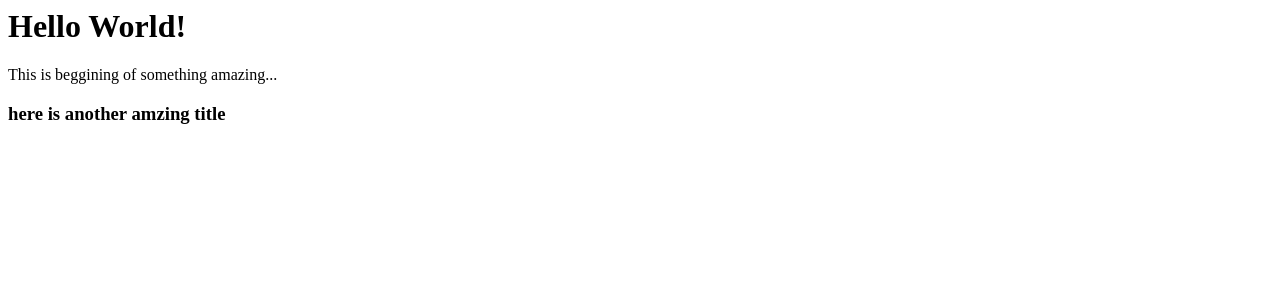
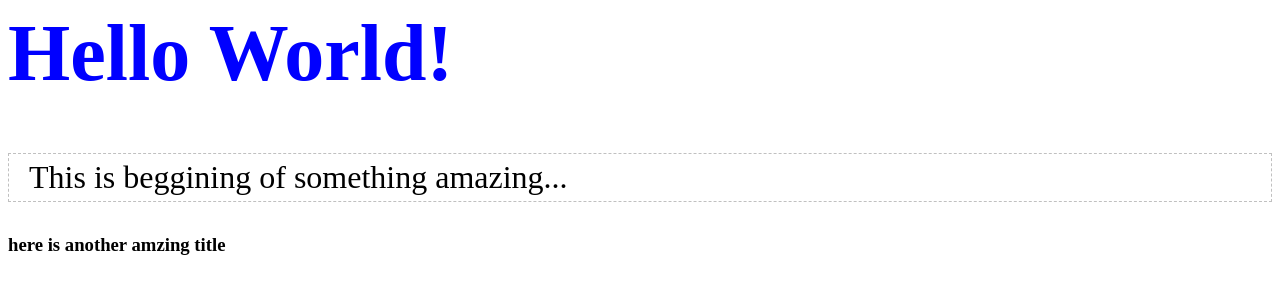
Before and after one commit to fazthepersian/Wendy_Bites, a plain HTML site: page index.html in a window 1280 px wide. Drawn offline with Linux system fonts and the light colour scheme.

Commit message:
coupony paragraphs

```diff
--- /dev/null
+++ b/css/wendy.css
@@ -0,0 +1,11 @@
+h1 {
+  color: blue;
+  font-weight: bold;
+  font-size: 5em;
+}
+
+p {
+  font-size: 2em;
+  border: 1px dashed #c0c0c0;
+  padding: 5px 0 5px 20px;
+}
--- a/index.html
+++ b/index.html
@@ -1,4 +1,11 @@
+
+<head>
+  <link rel="stylesheet" type="text/css" href="css/wendy.css">
+</head>
+
+<body>
 <h1>Hello World!</h1>
 <p>This is beggining of something amazing...</p>
 
 <h3>here is another amzing title</h3>
+</body>
```
